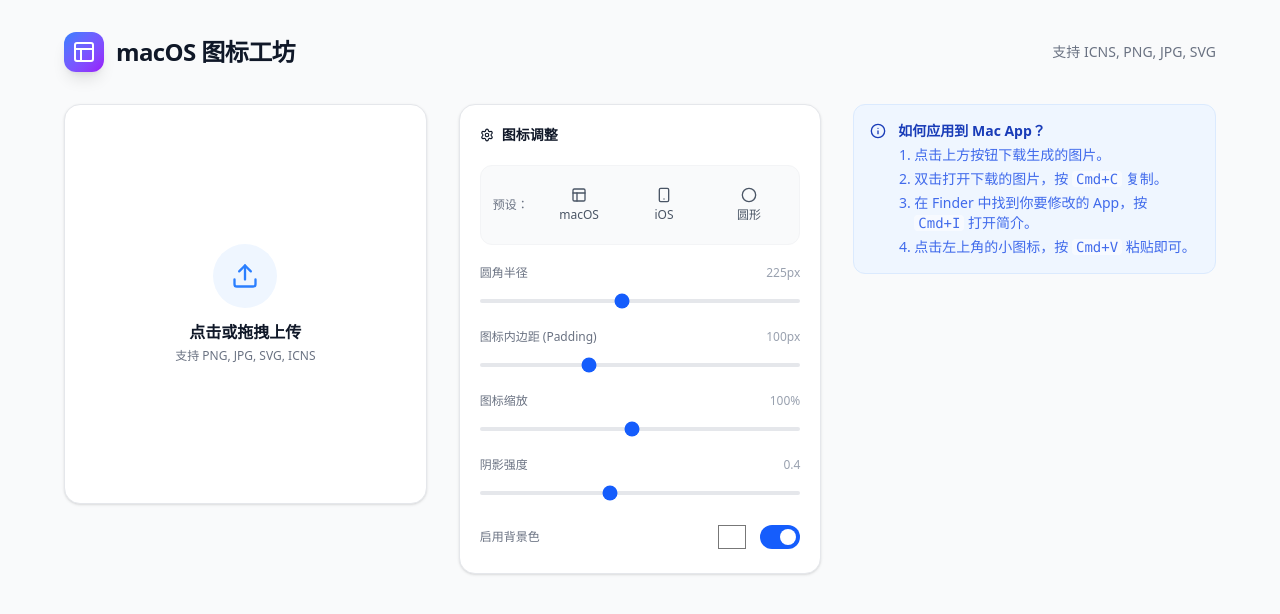
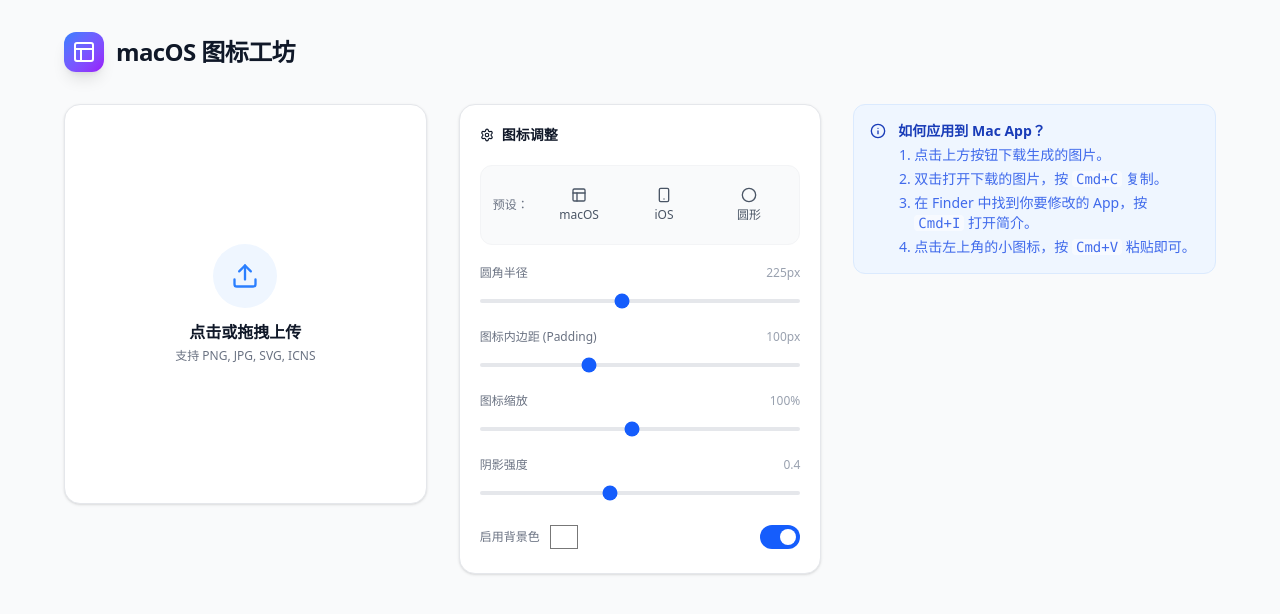
Before and after one commit to ethanchen/mac-icon-modifer, a React (Vite) app: page / in a window 1280 px wide. Shown: the top 614 px of the page. Built offline with nearby package versions, Linux system fonts and the light colour scheme.

Commit message:
feat: ui

```diff
--- a/src/App.jsx
+++ b/src/App.jsx
@@ -254,9 +254,6 @@ const MacIconMaker = () => {
           </div>
           <h1 className="text-2xl font-bold tracking-tight text-gray-900">macOS 图标工坊</h1>
         </div>
-        <div className="text-sm text-gray-500 hidden md:block">
-          支持 ICNS, PNG, JPG, SVG
-        </div>
       </header>
 
       <div className="w-full max-w-6xl grid grid-cols-1 lg:grid-cols-3 gap-8">
@@ -495,22 +492,22 @@ const MacIconMaker = () => {
 
              {/* 背景色 */}
              <div className="flex items-center justify-between">
+                <div className="flex items-center gap-2">
                   <label className="text-xs font-medium text-gray-500">启用背景色</label>
-                <div className="flex items-center gap-3">
                   <input
                       type="color"
                       value={settings.bgColor}
                       onChange={(e) => setSettings({...settings, bgColor: e.target.value})}
-                        className="w-8 h-8 rounded cursor-pointer border-0 p-0 overflow-hidden"
+                      className="w-8 h-8 cursor-pointer p-0 overflow-hidden"
                       disabled={!settings.useBg}
                   />
+                </div>
                 <button
                     onClick={() => setSettings({...settings, useBg: !settings.useBg})}
                     className={`w-10 h-6 rounded-full transition-colors relative ${settings.useBg ? 'bg-blue-600' : 'bg-gray-300'}`}
                 >
                     <span className={`absolute top-1 left-1 bg-white w-4 h-4 rounded-full transition-transform ${settings.useBg ? 'translate-x-4' : ''}`} />
                 </button>
-                </div>
             </div>
           </div>
         </div>
```
Lines whose indentation alone changed are shown as unchanged.
